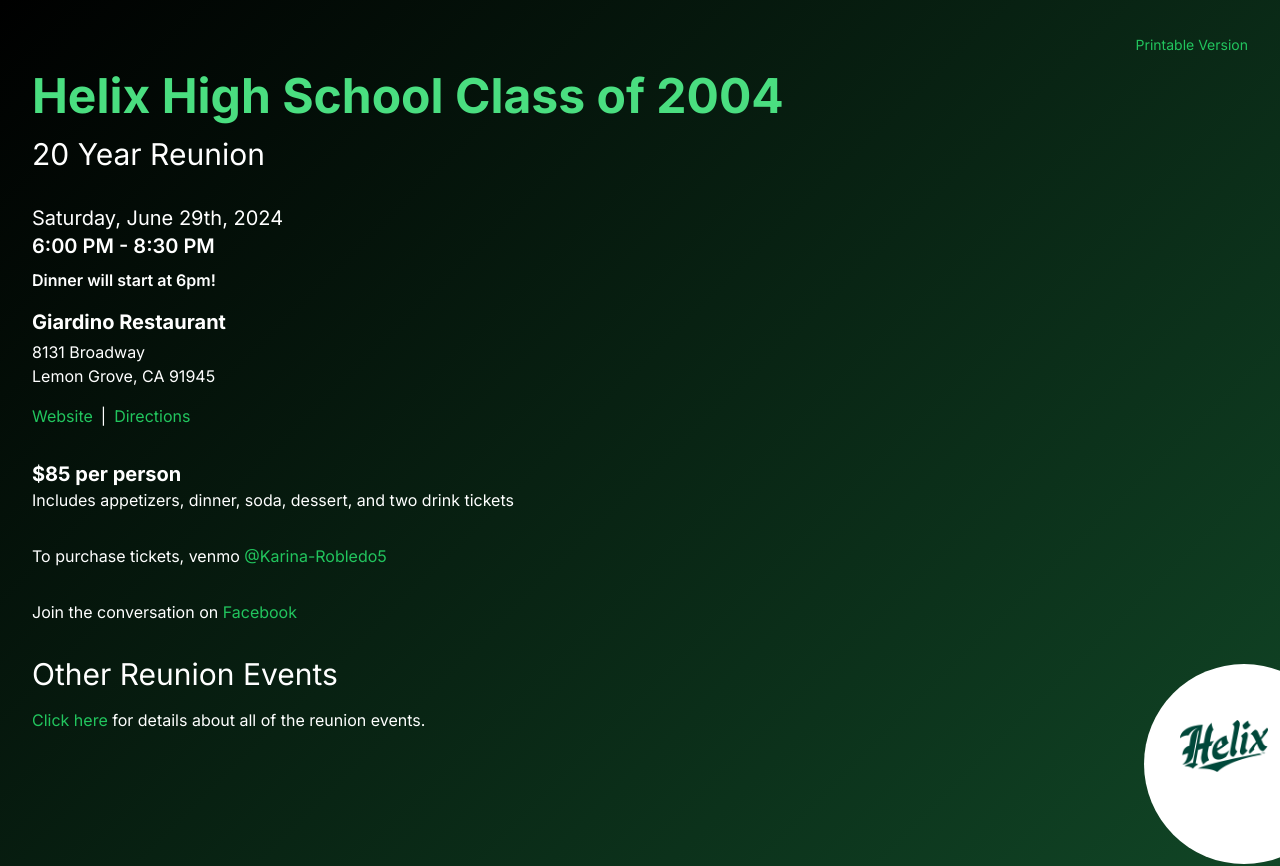
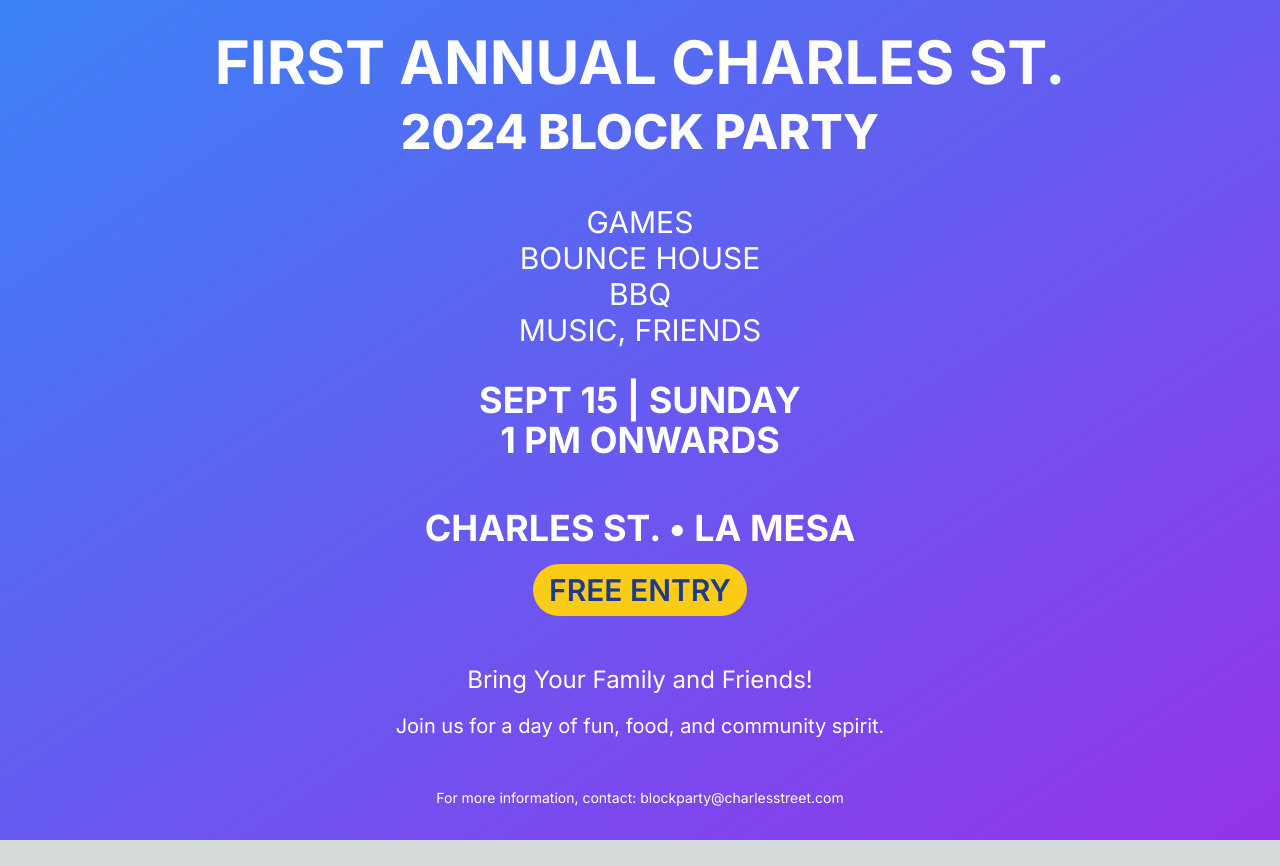
Before and after one commit to nickolu/helixclassof2004.com, a Next.js app: page / in a window 1280 px wide. Shown: the top 866 px of the page. After the commit the page ends 840 px from the top, so only its background shows below. Built offline with nearby package versions, Linux system fonts and the light colour scheme.

Commit message:
basic website setup

```diff
--- a/package.json
+++ b/package.json
@@ -1,5 +1,5 @@
 {
-  "name": "helixclassof2004.com",
+  "name": "charlesstreetlamesa.com",
   "version": "0.1.0",
   "private": true,
   "scripts": {
--- a/src/app/layout.tsx
+++ b/src/app/layout.tsx
@@ -6,8 +6,9 @@ import "./globals.css";
 const inter = Inter({ subsets: ["latin"] });
 
 export const metadata: Metadata = {
-  title: "Helix High School Class of 2004",
-  description: "20 Year Reunion",
+  title: "Charles St. Block Party 2024",
+  description:
+    "Join us for the First Annual Charles St. Block Party in La Mesa",
 };
 
 export default function RootLayout({
--- a/src/app/page.tsx
+++ b/src/app/page.tsx
@@ -3,129 +3,42 @@ import Image from "next/image";
 
 export default function Home() {
   return (
-    <main className="bg-gradient-to-br from-black  to-green-900 text-white p-8">
-      <div className="printable-version text-right mb-4">
-        <a
-          href="/flyer-dinner.jpeg"
-          className="text-green-500 hover:text-green-300 text-sm"
-          target="_blank"
-          rel="noopener noreferrer"
-        >
-          Printable Version
-        </a>
-      </div>
-
-      <section className="mb-8">
-        <h1 className="text-5xl font-bold text-green-400 mb-4">
-          Helix High School Class of 2004
-        </h1>
-        <h2 className="text-3xl mb-4">20 Year Reunion</h2>
+    <main className="bg-gradient-to-br from-blue-500 to-purple-600 text-white p-8 min-h-screen">
+      <section className="mb-12 text-center">
+        <h1 className="text-6xl font-bold mb-4">FIRST ANNUAL CHARLES ST.</h1>
+        <h2 className="text-5xl font-extrabold mb-8">2024 BLOCK PARTY</h2>
       </section>
 
-      <section className="mb-8">
-        <div className="mb-4">
-          <p className="text-xl">Saturday, June 29th, 2024</p>
-          <p className="text-xl font-semibold">6:00 PM - 8:30 PM</p>
-          <p className="font-semibold mt-2">Dinner will start at 6pm!</p>
+      <section className="mb-12 text-center">
+        <div className="text-3xl mb-8">
+          <p>GAMES</p>
+          <p>BOUNCE HOUSE</p>
+          <p>BBQ</p>
+          <p>MUSIC, FRIENDS</p>
         </div>
-
-        <div className="mb-8">
-          <p className="font-bold text-xl mb-1">Giardino Restaurant</p>
-          <address className="not-italic mb-4">
-            8131 Broadway
-            <br /> Lemon Grove, CA 91945
-          </address>
-          <p>
-            <a
-              href="https://www.giardinosd.com/"
-              className="text-green-500 hover:text-green-300 mr-2"
-              target="_blank"
-              rel="noopener noreferrer"
-            >
-              Website
-            </a>
-            |
-            <a
-              href="https://maps.app.goo.gl/GXj5nmaKACnHssy47"
-              className="text-green-500 hover:text-green-300 ml-2"
-              target="_blank"
-              rel="noopener noreferrer"
-            >
-              Directions
-            </a>
-          </p>
+        <div className="text-4xl font-bold mb-4">
+          <p>SEPT 15 | SUNDAY</p>
+          <p>1 PM ONWARDS</p>
         </div>
       </section>
 
-      <section className="mb-8">
-        <p className="font-bold text-xl">$85 per person</p>
-        <p>Includes appetizers, dinner, soda, dessert, and two drink tickets</p>
-      </section>
-
-      <section className="mb-8">
-        <p>
-          To purchase tickets, venmo{" "}
-          <a
-            href="/venmo-info.jpeg"
-            className="text-green-500 hover:text-green-300"
-            target="_blank"
-            rel="noopener noreferrer"
-          >
-            @Karina-Robledo5
-          </a>
+      <section className="mb-12 text-center">
+        <h3 className="text-4xl font-bold mb-4">CHARLES ST. • LA MESA</h3>
+        <p className="text-3xl font-semibold bg-yellow-400 text-blue-900 inline-block px-4 py-2 rounded-full">
+          FREE ENTRY
         </p>
       </section>
 
-      <section className="mb-8">
-        <p>
-          Join the conversation on{" "}
-          <a
-            href="https://www.facebook.com/helix.class.of.2004.reunion"
-            className="text-green-500 hover:text-green-300"
-            target="_blank"
-            rel="noopener noreferrer"
-          >
-            Facebook
-          </a>
+      <section className="text-center mb-12">
+        <h3 className="text-2xl mb-4">Bring Your Family and Friends!</h3>
+        <p className="text-xl">
+          Join us for a day of fun, food, and community spirit.
         </p>
       </section>
 
-      <section>
-        <h2 className="text-3xl mb-4">Other Reunion Events</h2>
-        <p>
-          <a
-            href="/flyer-all-events-5-23.jpg"
-            target="_blank"
-            className="text-green-500 hover:text-green-300"
-            rel="noopener noreferrer"
-          >
-            Click here
-          </a>{" "}
-          for details about all of the reunion events.
-        </p>
-      </section>
-      <div className="relative h-[500px]">
-        {" "}
-        {/* Adjust the height as needed */}
-        {/* Other content of the parent element goes here */}
-        <a href="https://www.helixcharter.net/" target="_blank">
-          <div
-            className="fixed bottom-0 right-0 bg-white p-14 rounded-full -mb-16 -mr-16"
-            style={{
-              width: "200px",
-              height: "200px",
-            }}
-          >
-            <Image
-              width="188"
-              height="122"
-              src="/helix-logo.png"
-              alt="Helix Charter High School Logo"
-              className="relative bottom-0 right-5"
-            />
-          </div>
-        </a>
-      </div>
+      <footer className="text-center text-sm">
+        <p>For more information, contact: blockparty@charlesstreet.com</p>
+      </footer>
     </main>
   );
 }
```
Also changed, not shown: 1 other file (tests, documents, lock files or other folders).
